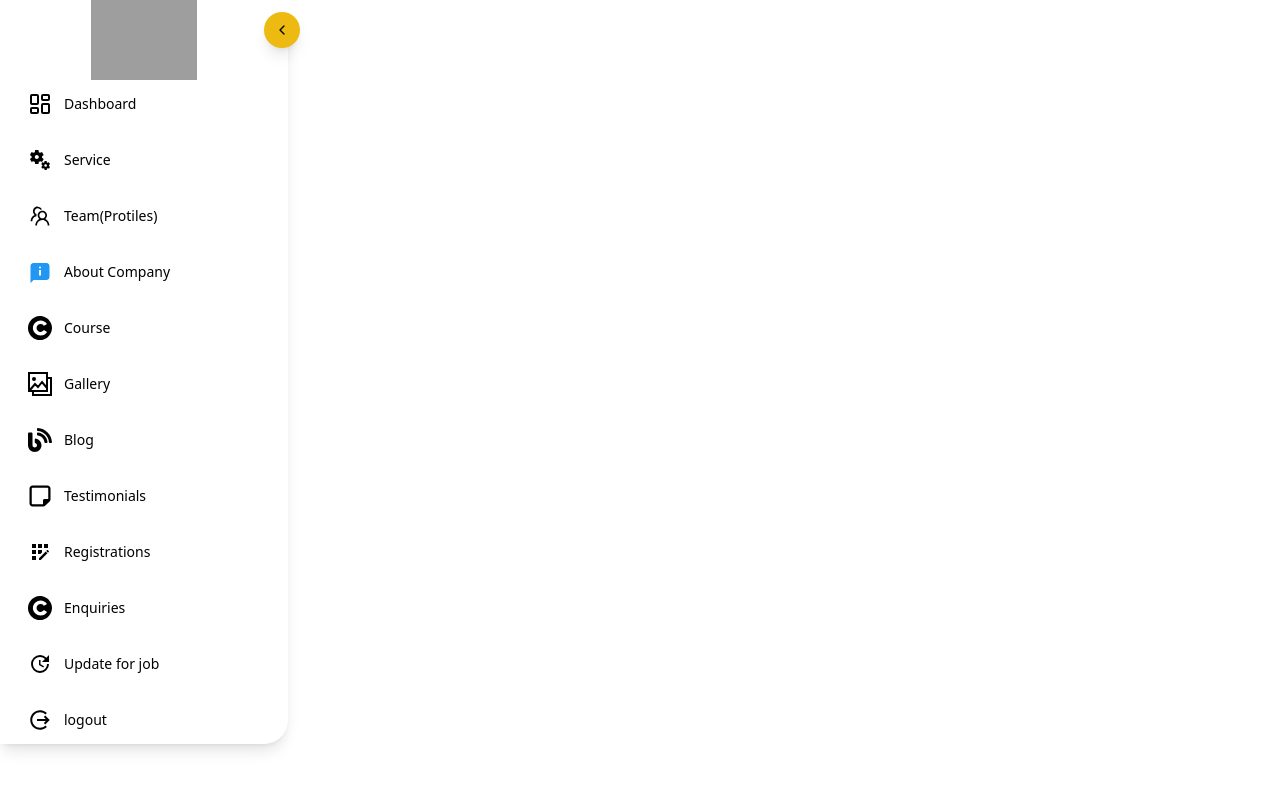
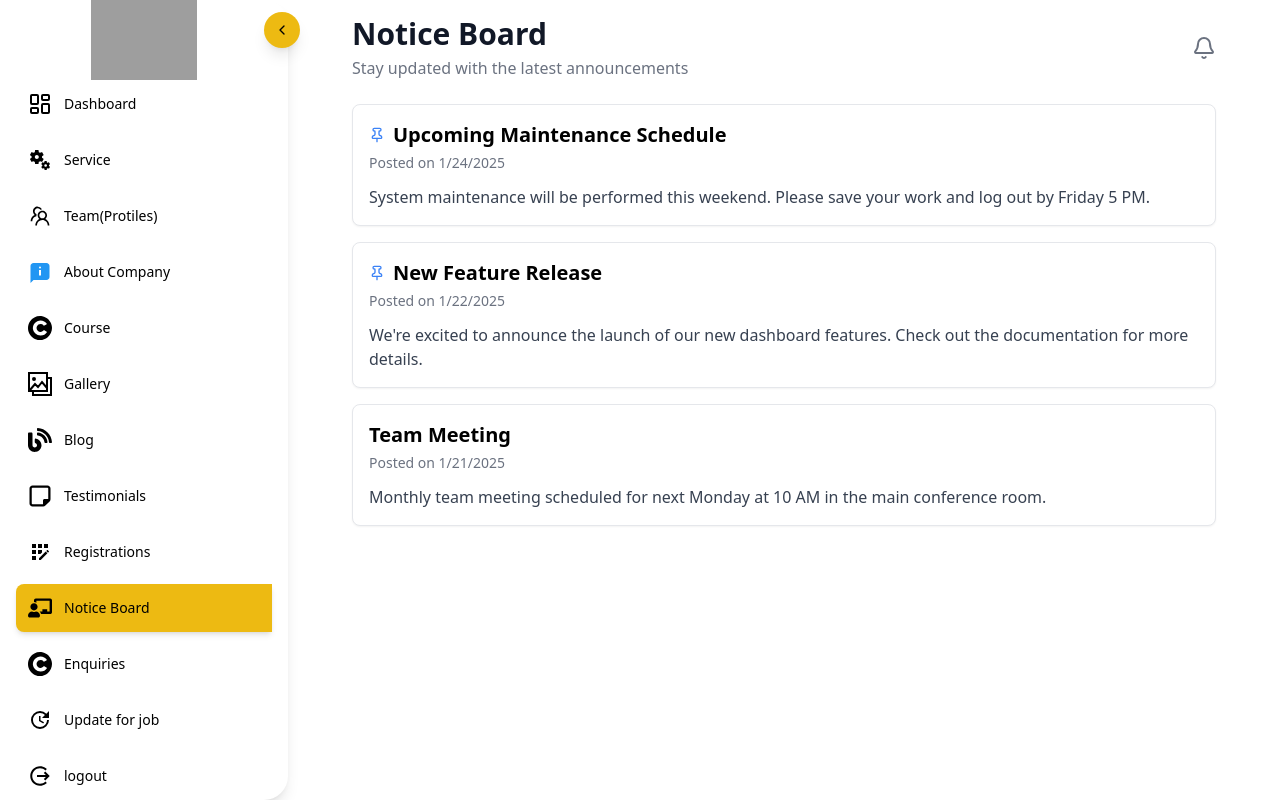
Before and after one commit to sandeep7070/LmsAdmin, a React (Vite) app: page /Notice-Board in a window 1280 px wide. Built offline with nearby package versions, Linux system fonts and the light colour scheme; grey boxes are pictures that could not be loaded.

Commit message:
route create  and add Notice Board

```diff
--- a/src/App.jsx
+++ b/src/App.jsx
@@ -11,6 +11,7 @@ import Testimonials from './Pages/Testimonials/Testimoials';
 import RegistrationForm from './Pages/RegistrationsF/Registrations'
 import ServiceForm from './Pages/Service/ServiceForm'
 import UpdateJob from './Pages/Update-of-Job/UpdateJob'
+import NoticeBoad from './Pages/Notice-Boad/NoticeBoad'
 
 function App() {
   return (
@@ -28,8 +29,8 @@ function App() {
             <Route path="/Blog" element={<StyledTable />} />
             <Route path="/Testimonials" element={<Testimonials />} />
             <Route path="/Registrations" element={<RegistrationForm />} />
+            <Route path='/Notice-Board' element={<NoticeBoad/>} />
             <Route path="/Update-For-job" element={<UpdateJob />} />
-
 
           </Routes>
         </div>
--- /dev/null
+++ b/src/Pages/Notice-Boad/NoticeBoad.jsx
@@ -0,0 +1,66 @@
+import React, { useState } from 'react';
+import { Bell, Pin } from 'lucide-react';
+
+const NoticeBoard = () => {
+  const [notices] = useState([
+    {
+      id: 1,
+      title: "Upcoming Maintenance Schedule",
+      description: "System maintenance will be performed this weekend. Please save your work and log out by Friday 5 PM.",
+      date: "2025-01-24",
+      isPinned: true
+    },
+    {
+      id: 2,
+      title: "New Feature Release",
+      description: "We're excited to announce the launch of our new dashboard features. Check out the documentation for more details.",
+      date: "2025-01-22",
+      isPinned: true
+    },
+    {
+      id: 3,
+      title: "Team Meeting",
+      description: "Monthly team meeting scheduled for next Monday at 10 AM in the main conference room.",
+      date: "2025-01-21",
+      isPinned: false
+    }
+  ]);
+
+  return (
+    <div className="w-full max-w-4xl mx-auto p-4">
+      <div className="flex items-center justify-between mb-6">
+        <div>
+          <h1 className="text-3xl font-bold text-gray-900">Notice Board</h1>
+          <p className="text-gray-500 mt-1">Stay updated with the latest announcements</p>
+        </div>
+        <Bell className="h-6 w-6 text-gray-500" />
+      </div>
+
+      <div className="space-y-4">
+        {notices.map((notice) => (
+          <div
+            key={notice.id}
+            className="border border-gray-200 rounded-lg p-4 bg-white shadow-sm hover:shadow-md transition-shadow"
+          >
+            <div className="flex items-center justify-between">
+              <div>
+                <h2 className="text-xl font-semibold flex items-center gap-2">
+                  {notice.isPinned && (
+                    <Pin className="h-4 w-4 text-blue-500" />
+                  )}
+                  {notice.title}
+                </h2>
+                <p className="text-sm text-gray-500 mt-1">
+                  Posted on {new Date(notice.date).toLocaleDateString()}
+                </p>
+              </div>
+            </div>
+            <p className="text-gray-700 mt-3">{notice.description}</p>
+          </div>
+        ))}
+      </div>
+    </div>
+  );
+};
+
+export default NoticeBoard;
--- a/src/SideHeader.jsx
+++ b/src/SideHeader.jsx
@@ -10,6 +10,7 @@ import { GrGallery } from "react-icons/gr";
 import { FaRegNoteSticky } from "react-icons/fa6";
 import { MdAppRegistration } from "react-icons/md";
 import { MdOutlineUpdate } from "react-icons/md";
+import { FaChalkboardTeacher } from "react-icons/fa";
 
 import {
   ChevronRight,
@@ -27,6 +28,8 @@ const navigationItems = [
   { id: '/Blog', name: 'Blog', icon: FaBlog  },
   { id: '/Testimonials', name: 'Testimonials', icon: FaRegNoteSticky },
   { id: '/Registrations', name: 'Registrations', icon: MdAppRegistration },
+  { id: '/Notice-Board', name: 'Notice Board', icon: FaChalkboardTeacher },
+
   { id: '/Enquiries', name: 'Enquiries', icon: SiCoursera },
   { id: '/Update-For-job', name: 'Update for job', icon: MdOutlineUpdate },
   { id: '/logout', name: 'logout', icon: IoMdLogOut },
```
